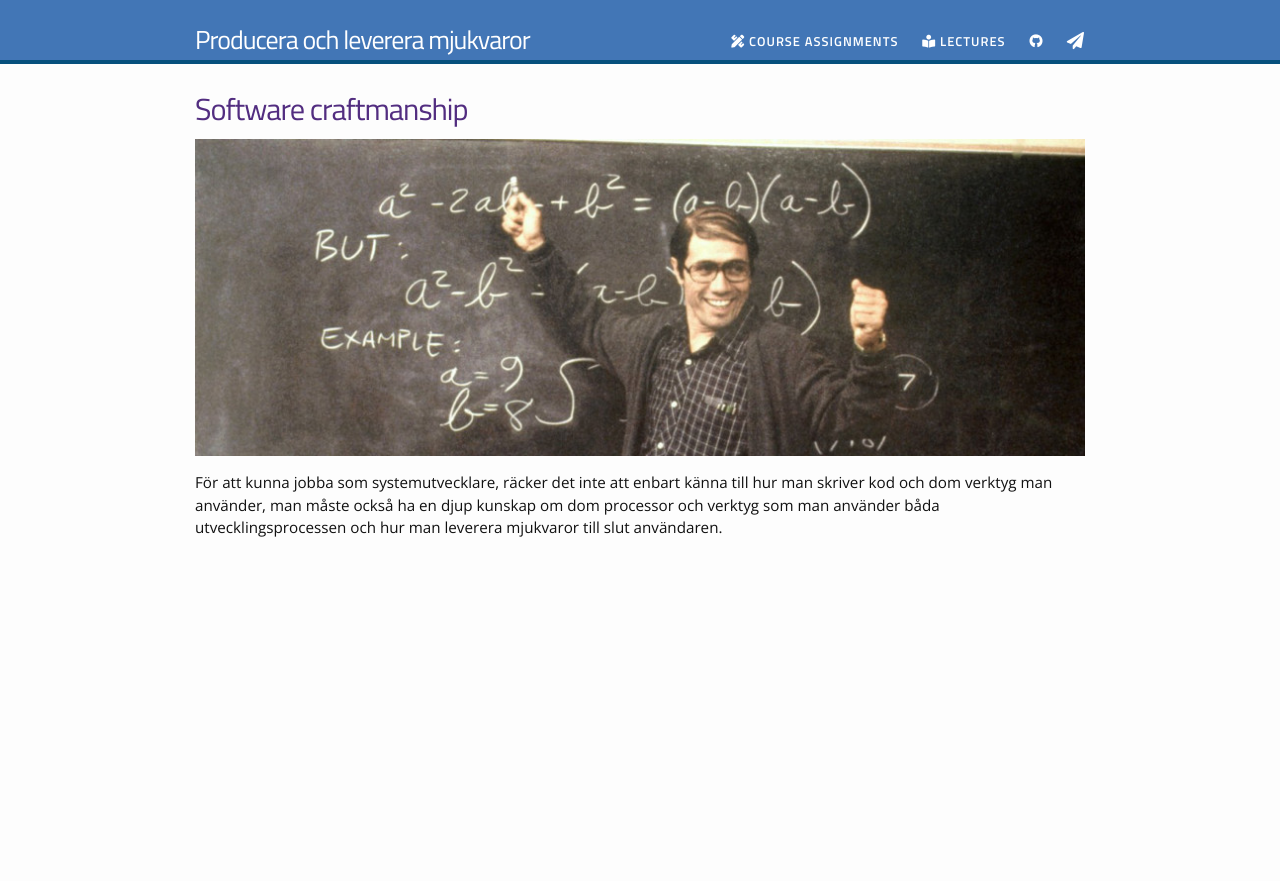
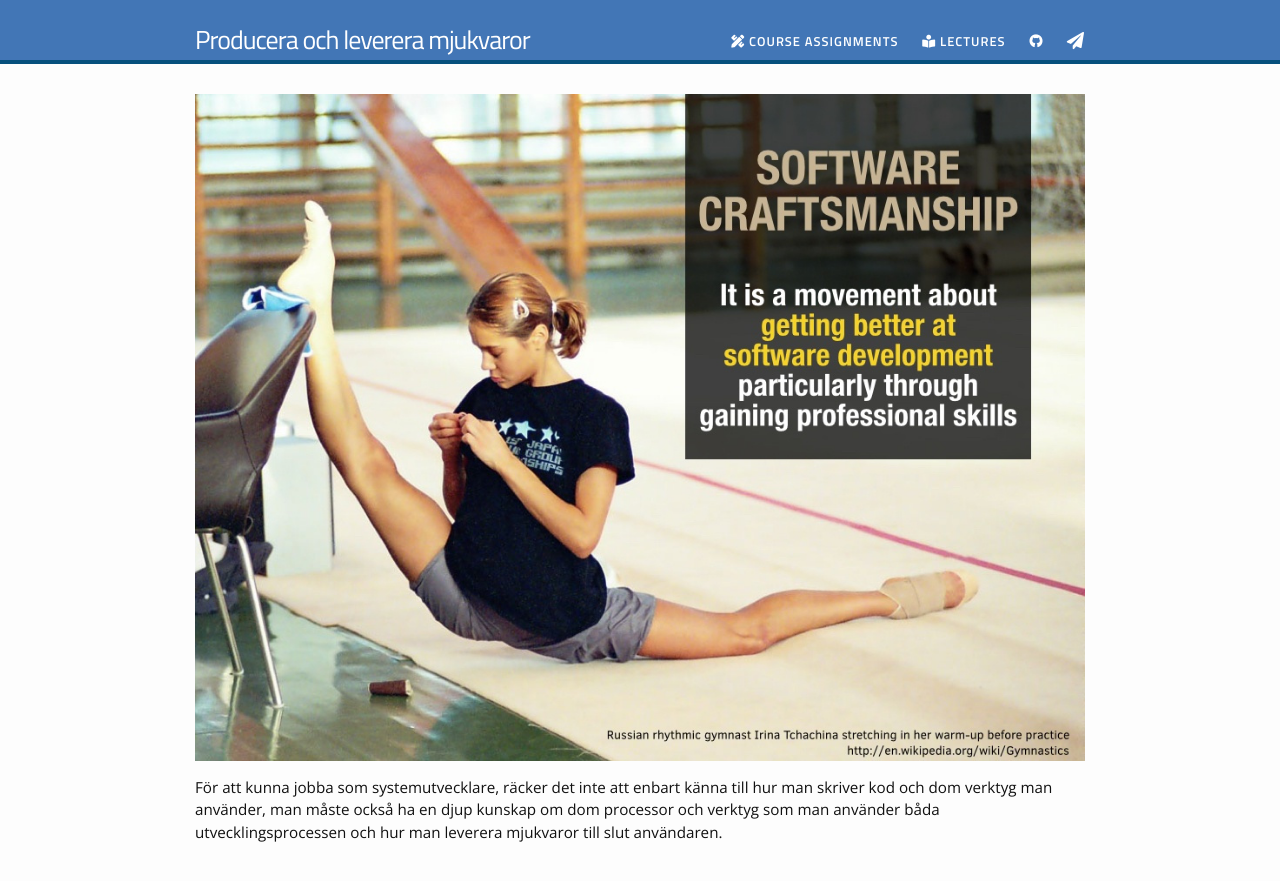
Before and after one commit to PGBSNH19/course-producera-leverera, a Jekyll site: the page built from index.md, in a window 1280 px wide. Shown: the top 881 px of the page. Built offline with Jekyll 4.4.1, drawn with Linux system fonts in a browser that asks for light colours; nearby versions of some CDN libraries.

Commit message:
Adds new intro image

```diff
--- a/index.md
+++ b/index.md
@@ -3,8 +3,8 @@ layout: default
 title: Welcome to course site
 ---
 
-# {{ site.subtitle }}
+![Getting better at software development](/_images/craftmanship.jpg)
 
-![Add a snappy caption to your lead image to reach your kid](/_images/stand-and-deliver-crop.jpg)
-
-{{ site.description }}
+För att kunna jobba som systemutvecklare, räcker det inte att enbart känna till hur man skriver kod och dom verktyg man använder,
+man måste också ha en djup kunskap om dom processor och verktyg som man använder båda utvecklingsprocessen
+och hur man leverera mjukvaror till slut användaren.
```
Also changed, not shown: _images/craftmanship.jpg (added), _images/fabulous-sylvester.jpg (deleted), _images/stand-and-deliver-crop.jpg (deleted), _images/stand-and-deliver-fb.jpg (deleted), _images/stand-and-deliver.jpg (deleted), 1 other file.
